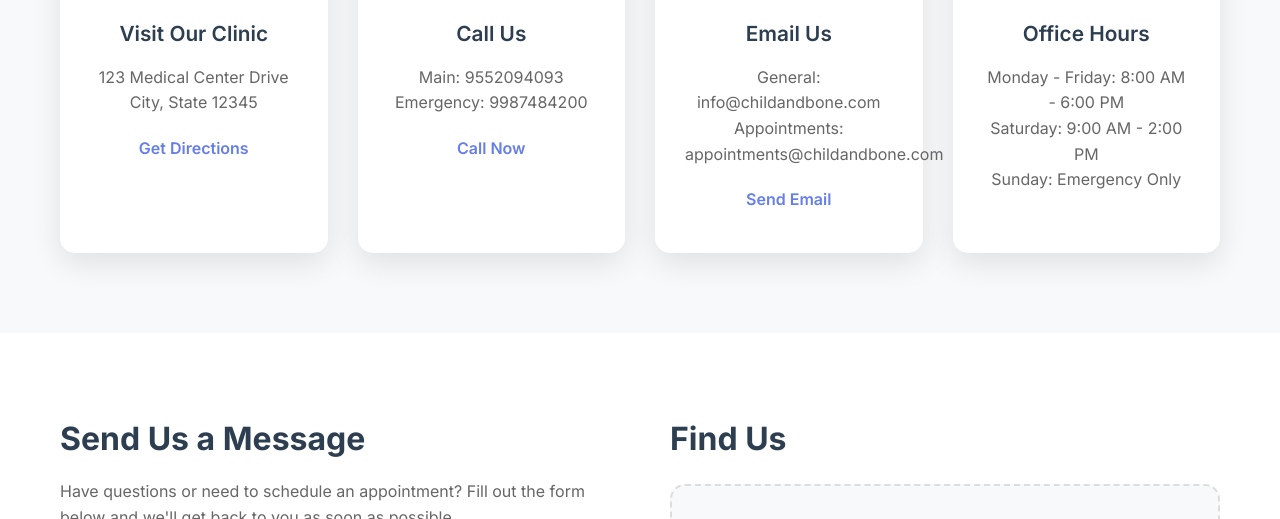
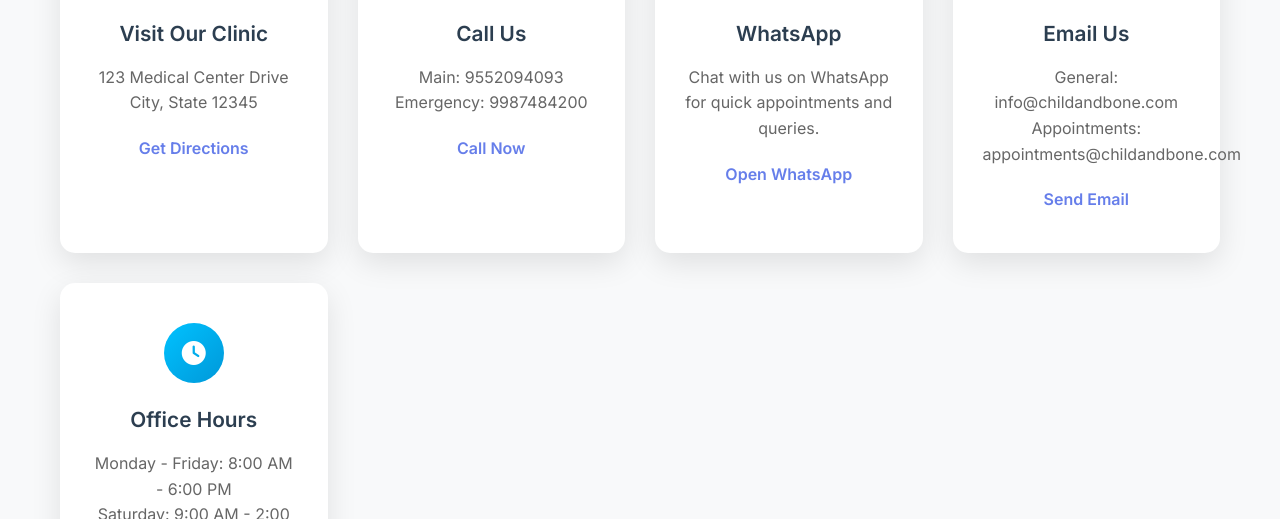
Before and after one commit to Srinidhi0102/childandbone, a plain HTML site: page contact.html in a window 1280 px wide. Shown: the part 581-1100 px from the top of the page. Drawn offline with Linux system fonts and the light colour scheme.

Commit message:
Contact: add WhatsApp card with link to 9552094093

```diff
--- a/contact.html
+++ b/contact.html
@@ -69,6 +69,14 @@
                     <p>Main: 9552094093<br>
                     Emergency: 9987484200</p>
                     <a href="tel:9552094093" class="contact-link">Call Now</a>
+                </div>
+                <div class="contact-card">
+                    <div class="contact-icon">
+                        <i class="fab fa-whatsapp"></i>
+                    </div>
+                    <h3>WhatsApp</h3>
+                    <p>Chat with us on WhatsApp for quick appointments and queries.</p>
+                    <a href="https://wa.me/9552094093?text=Hello%20Child%20%26%20Bone%20Clinic%2C%20I%20would%20like%20to%20book%20an%20appointment." class="contact-link" target="_blank" rel="noopener">Open WhatsApp</a>
                 </div>
                 <div class="contact-card">
                     <div class="contact-icon">
```
